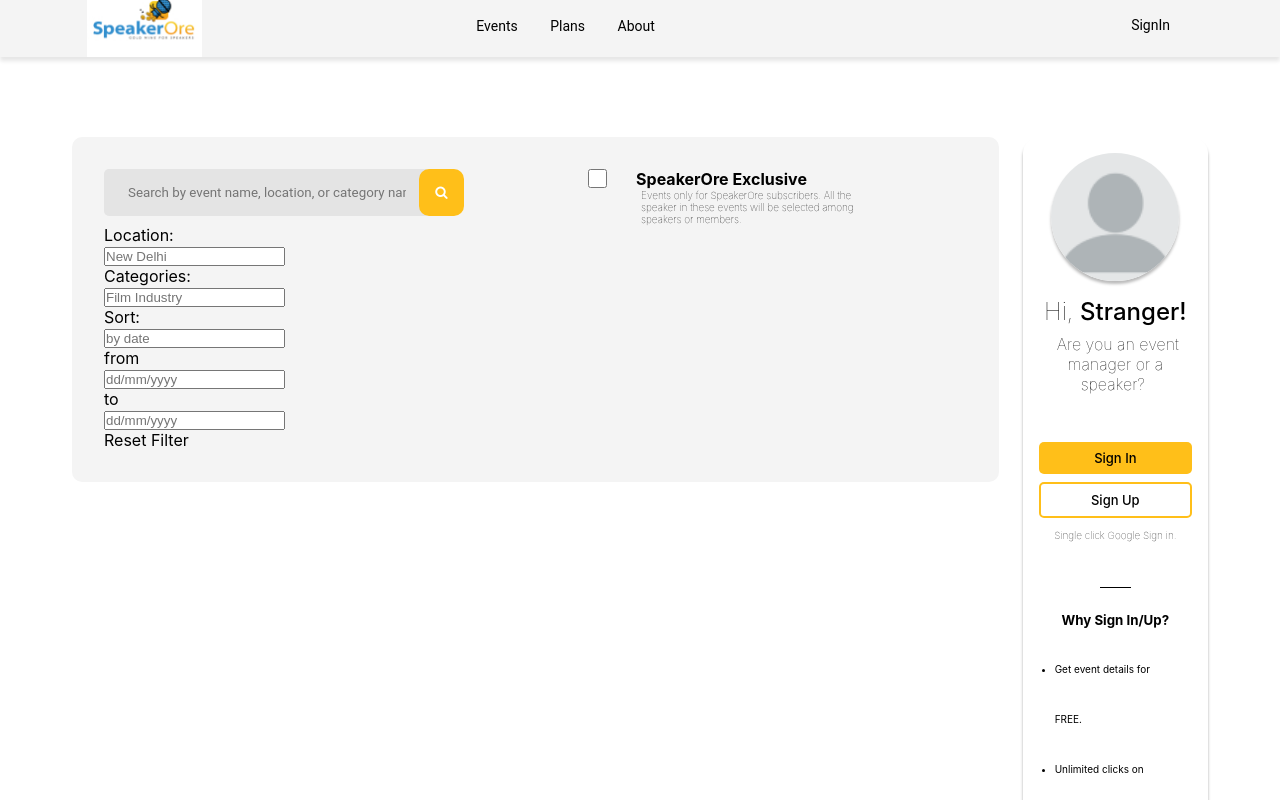
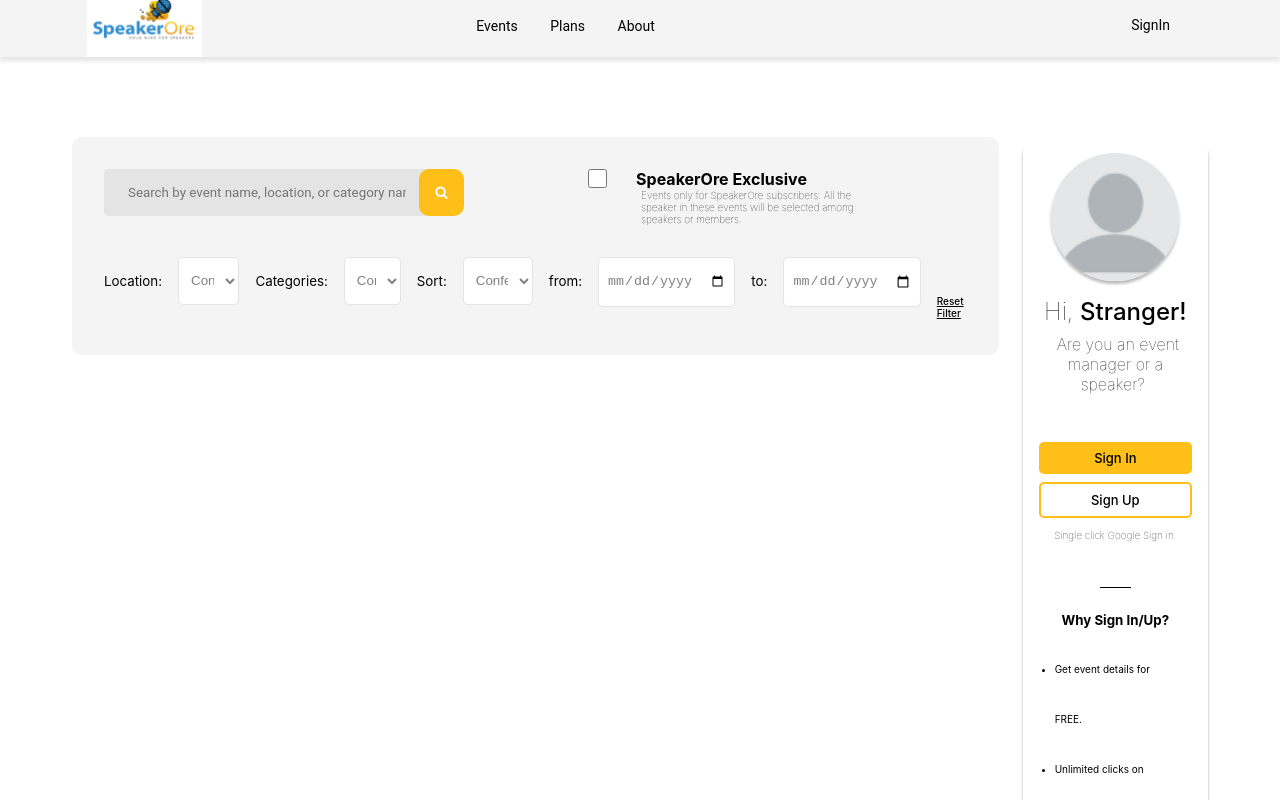
Before and after one commit to CodeAstronautic/speaker_frontend, a React (Create React App) app: page /events in a window 1280 px wide. Shown: the top 800 px of the page. Built offline with nearby package versions, Linux system fonts and the light colour scheme.

Commit message:
event page under process

```diff
--- a/src/components/Eventpage.js
+++ b/src/components/Eventpage.js
@@ -36,16 +36,82 @@ const Eventpage = () => {
           </div>
 
           <div className="st-lower">
-            <p className="s3">Location: </p>
-            <input type="text" className="s4" placeholder="New Delhi" />
-            <p className="s5">Categories:</p>
-            <input type="text" className="s6" placeholder="Film Industry" />
-            <p className="s7"> Sort:</p>
-            <input type="text" className="s8" placeholder="by date" />
-            <p className="s9">from</p>
-            <input type="text" className="s10" placeholder="dd/mm/yyyy" />
-            <p className="s11">to</p>
-            <input type="text" className="s12" placeholder="dd/mm/yyyy" />
+            <div className="stl-child">
+              <p className="stlc-text">Location: </p>
+              <select
+                className="stlc-field mpes-input"
+                style={{
+                  paddingTop: "0",
+                  paddingBottom: "0",
+                  color: "grey",
+                }}
+              >
+                <option value="Online" selected>
+                  Choose Mode
+                </option>
+                <option value="Online" selected>
+                  Conference
+                </option>
+                <option value="Offline">Offline</option>
+              </select>
+            </div>
+            <div className="stl-child">
+              <p className="stlc-text">Categories: </p>
+              <select
+                className="stlc-field mpes-input"
+                style={{
+                  paddingTop: "0",
+                  paddingBottom: "0",
+                  color: "grey",
+                }}
+              >
+                <option value="Online" selected>
+                  Choose Mode
+                </option>
+                <option value="Online" selected>
+                  Conference
+                </option>
+                <option value="Offline">Offline</option>
+              </select>
+            </div>
+            <div className="stl-child">
+              <p className="stlc-text">Sort: </p>
+              <select
+                className="stlc-field mpes-input"
+                style={{
+                  paddingTop: "0",
+                  paddingBottom: "0",
+                  color: "grey",
+                }}
+              >
+                <option value="Online" selected>
+                  Choose Mode
+                </option>
+                <option value="Online" selected>
+                  Conference
+                </option>
+                <option value="Offline">Offline</option>
+              </select>
+            </div>
+            <div className="stl-child">
+              <p className="stlc-text">from: </p>
+
+              <input
+                type="date"
+                className="mpes-input stlc-field"
+                placeholder="dd/mm/yyyy"
+              />
+            </div>
+            <div className="stl-child">
+              <p className="stlc-text">to: </p>
+
+              <input
+                type="date"
+                className="mpes-input stlc-field"
+                placeholder="dd/mm/yyyy"
+              />
+            </div>
+
             <p className="s13">Reset Filter</p>
           </div>
         </div>
--- a/src/components/css/eventpage.css
+++ b/src/components/css/eventpage.css
@@ -59,3 +59,32 @@
   height: 35%;
   width: 35%;
 }
+.st-lower {
+  display: flex;
+  flex-direction: row;
+  margin-top: 2rem;
+}
+.stl-child {
+  display: flex;
+  flex-direction: row;
+  margin-right: 1rem;
+}
+.stlc-text {
+  font-size: smaller;
+  line-height: 3rem;
+  margin-right: 1rem;
+}
+.stl-child .stlc-field {
+  height: 1.5rem;
+  padding: 0 auto;
+  color: grey;
+  height: 3rem;
+}
+.s13 {
+  font-size: x-small;
+  text-decoration: underline;
+  width: 5%;
+  position: relative;
+  top: 2.4rem;
+  font-weight: 500;
+}
```
